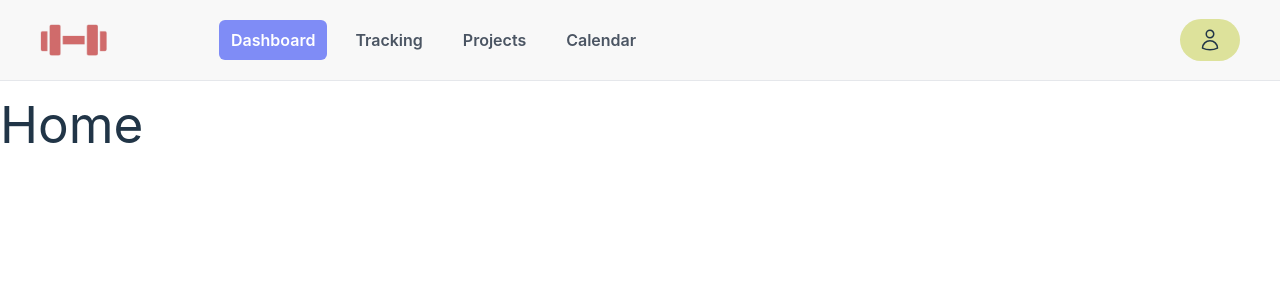
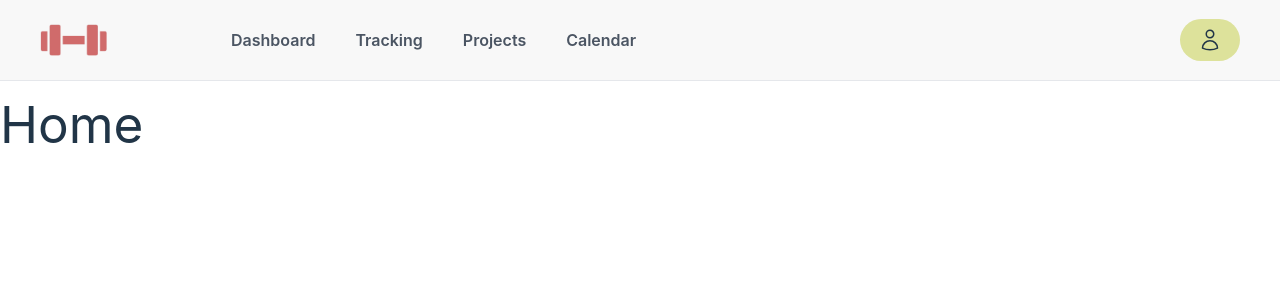
Before and after one commit to agostinagil/Workout-Tracker, a React (Vite) app: page / in a window 1280 px wide. Shown: the top 300 px of the page. Built offline with nearby package versions, Linux system fonts and the light colour scheme.

Commit message:
fix: issue with the navbar current link solved

```diff
--- a/src/components/Navbar.tsx
+++ b/src/components/Navbar.tsx
@@ -12,10 +12,10 @@ import { Bars3Icon, XMarkIcon } from "@heroicons/react/24/outline";
 import logo from "../assets/logo.png";
 
 const navigation = [
-  { name: "Dashboard", href: "/dashboard", current: true },
-  { name: "Tracking", href: "/tracking", current: false },
-  { name: "Projects", href: "#", current: false },
-  { name: "Calendar", href: "#", current: false },
+  { name: "Dashboard", href: "/dashboard" },
+  { name: "Tracking", href: "/tracking" },
+  { name: "Projects", href: "#" },
+  { name: "Calendar", href: "#" },
 ];
 
 function classNames(...classes: string[]) {
@@ -23,6 +23,8 @@ function classNames(...classes: string[]) {
 }
 
 export default function Example() {
+  const pathname = window.location.pathname.slice(1);
+
   return (
     <Disclosure
       as="nav"
@@ -55,12 +57,16 @@ export default function Example() {
                   <a
                     key={item.name}
                     href={item.href}
-                    aria-current={item.current ? "page" : undefined}
+                    aria-current={
+                      item.name.toLocaleLowerCase() === pathname
+                        ? "page"
+                        : undefined
+                    }
                     className={classNames(
-                      item.current
-                        ? "bg-third text-white hover:text-second"
-                        : "text-gray-600 hover:bg-gray-700 hover:text-white",
-                      "rounded-md px-3 py-2 text-base font-semibold"
+                      item.name.toLocaleLowerCase() === pathname
+                        ? "bg-third text-white hover:text-gray-100 rounded-md "
+                        : "text-gray-600 hover:underline hover:underline-offset- hover:decoration-primary hover:underline-offset-8 hover:text-gray-700",
+                      "px-3 py-2 text-base font-semibold"
                     )}
                   >
                     {item.name}
@@ -134,9 +140,11 @@ export default function Example() {
               key={item.name}
               as="a"
               href={item.href}
-              aria-current={item.current ? "page" : undefined}
+              aria-current={
+                item.name.toLocaleLowerCase() === pathname ? "page" : undefined
+              }
               className={classNames(
-                item.current
+                item.name.toLocaleLowerCase() === pathname
                   ? "bg-primary text-white"
                   : "text-third hover:bg-gray-300 hover:text-white",
                 "block rounded-md px-3 py-2 text-base font-medium"
```
